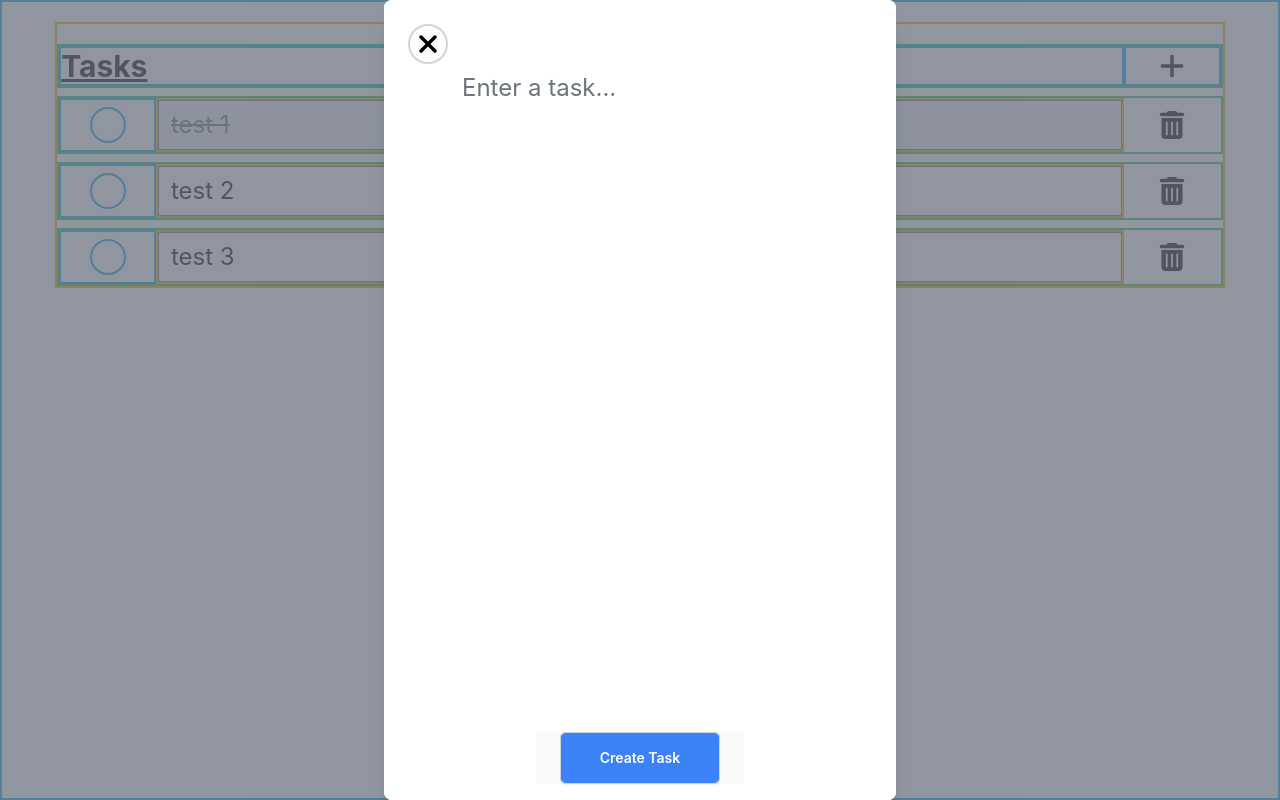
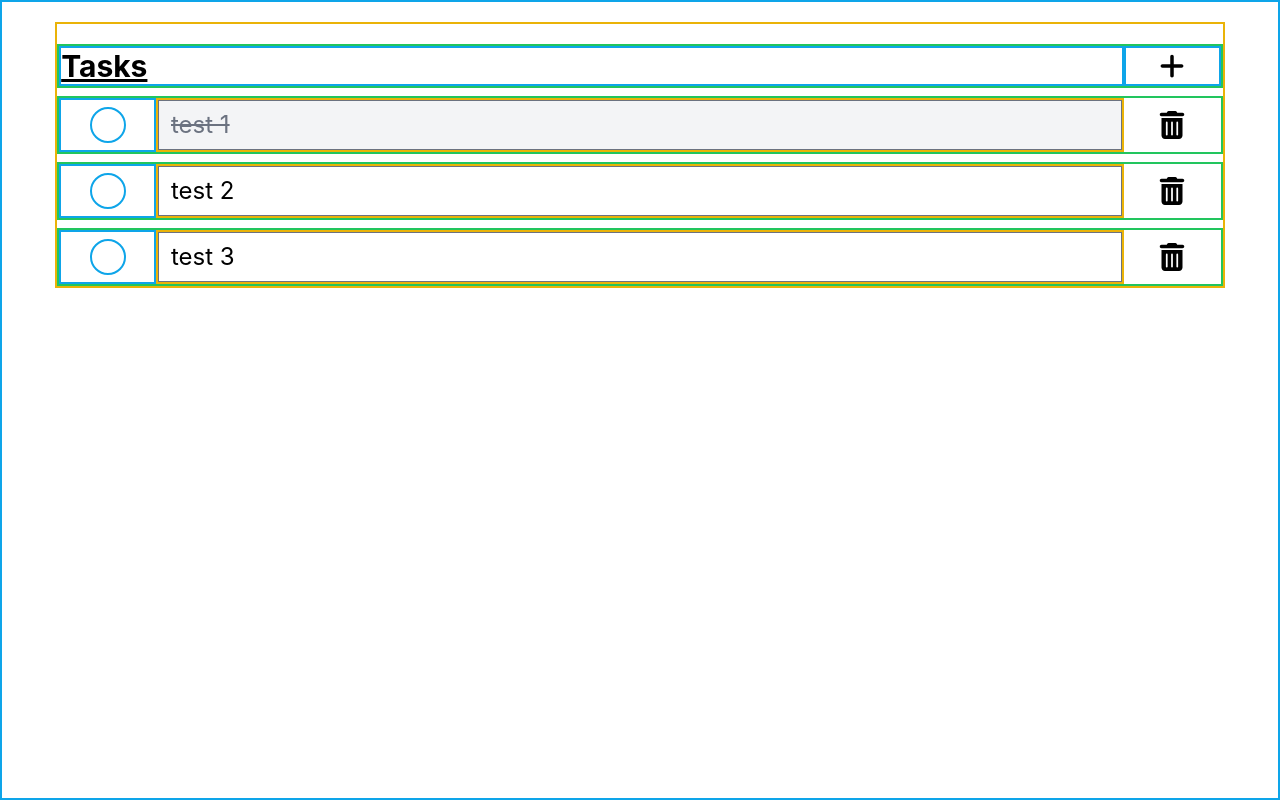
Before and after one commit to Daniel7842900/ToDoWebAppFrontend, a React (Create React App) app: page / in a window 1280 px wide. Built offline with nearby package versions, Linux system fonts and the light colour scheme.

Commit message:
add handlers to open and close modal

```diff
--- a/src/layouts/Modal.js
+++ b/src/layouts/Modal.js
@@ -1,31 +1,38 @@
 import { FontAwesomeIcon } from "@fortawesome/react-fontawesome";
 
-const Modal = () => {
+const Modal = (props) => {
+  const { show, setShow } = props;
+
+  const handleCloseModal = (e) => {
+    setShow(false);
+  };
+
   return (
     <div
-      class="relative z-10"
+      className="relative z-10"
       aria-labelledby="modal-title"
       role="dialog"
       aria-modal="true"
     >
       {/* Gray Background */}
-      <div class="fixed inset-0 bg-gray-500 bg-opacity-75 transition-opacity"></div>
+      <div className="fixed inset-0 bg-gray-500 bg-opacity-75 transition-opacity"></div>
 
       {/* Message box */}
-      <div class="fixed inset-0 z-10 w-full overflow-y-auto">
-        <div class="flex basis-full h-full w-10/12 mx-auto items-start justify-center text-center sm:items-center sm:p-0">
-          <div class="relative h-screen w-full flex flex-col transform overflow-hidden rounded-lg bg-white text-left shadow-xl transition-all sm:my-8 sm:w-full sm:max-w-lg">
-            <div class="bg-white h-screen px-4 pt-5 pb-4 flex flex-col sm:p-6 sm:pb-4">
+      <div className="fixed inset-0 z-10 w-full overflow-y-auto">
+        <div className="flex basis-full h-full w-10/12 mx-auto items-start justify-center text-center sm:items-center sm:p-0">
+          <div className="relative h-screen w-full flex flex-col transform overflow-hidden rounded-lg bg-white text-left shadow-xl transition-all sm:my-8 sm:w-full sm:max-w-lg">
+            <div className="bg-white h-screen px-4 pt-5 pb-4 flex flex-col sm:p-6 sm:pb-4">
               {/* Close Button */}
-              <div class="ml-auto float-right flex h-12 w-12 flex-shrink-0 items-center justify-center rounded-full border-2 border-gray-300 sm:mx-0 sm:h-10 sm:w-10">
+              <div className="ml-auto float-right flex h-12 w-12 flex-shrink-0 items-center justify-center rounded-full border-2 border-gray-300 sm:mx-0 sm:h-10 sm:w-10">
                 <FontAwesomeIcon
                   icon="fa-solid fa-xmark"
                   className="w-7 h-7 m-auto"
+                  onClick={handleCloseModal}
                 />
               </div>
               {/* ToDo Input */}
-              <div class="grow flex items-center justify-center sm:flex sm:items-start">
-                <div class="text-center sm:mt-0 sm:ml-4 sm:text-left">
+              <div className="grow flex items-center justify-center sm:flex sm:items-start">
+                <div className="text-center sm:mt-0 sm:ml-4 sm:text-left">
                   <input
                     type="text"
                     name="task"
@@ -36,10 +43,10 @@ const Modal = () => {
                 </div>
               </div>
               {/* Create Button */}
-              <div class=" bottom-0 mx-auto left-0 right-0 bg-gray-50 sm:flex sm:flex-row-reverse sm:px-6">
+              <div className=" bottom-0 mx-auto left-0 right-0 bg-gray-50 sm:flex sm:flex-row-reverse sm:px-6">
                 <button
                   type="button"
-                  class="inline-flex w-full justify-center rounded-md bg-blue-500 px-10 py-4 text-sm text-white font-semibold text-gray-900 shadow-sm ring-1 ring-inset ring-gray-300 hover:bg-gray-50 sm:mt-0 sm:w-auto"
+                  className="inline-flex w-full justify-center rounded-md bg-blue-500 px-10 py-4 text-sm text-white font-semibold text-gray-900 shadow-sm ring-1 ring-inset ring-gray-300 hover:bg-gray-50 sm:mt-0 sm:w-auto"
                 >
                   Create Task
                 </button>
--- a/src/pages/ToDo.js
+++ b/src/pages/ToDo.js
@@ -1,14 +1,24 @@
 import TaskList from "../features/todo/components/TaskList";
 import Modal from "../layouts/Modal";
+import { useState } from "react";
 
 function ToDo() {
+  const [show, setShow] = useState(false);
+
+  const handleOpenModal = () => {
+    setShow(true);
+  };
+
   return (
     <div className="border-2 border-sky-500 min-h-screen">
-      <Modal />
+      {show ? <Modal show={show} setShow={setShow} /> : null}
       <TaskList />
       {/* Task Add Button - Mobile */}
       <div className="w-full h-28 border-2 border-black mx-auto fixed bottom-0 text-right lg:hidden xl:hidden 2xl:hidden">
-        <div className="w-16 h-16 border-2 border-yellow-800 mr-6 ml-auto mt-4"></div>
+        <div
+          className="w-16 h-16 border-2 border-yellow-800 mr-6 ml-auto mt-4"
+          onClick={handleOpenModal}
+        ></div>
       </div>
     </div>
   );
```
